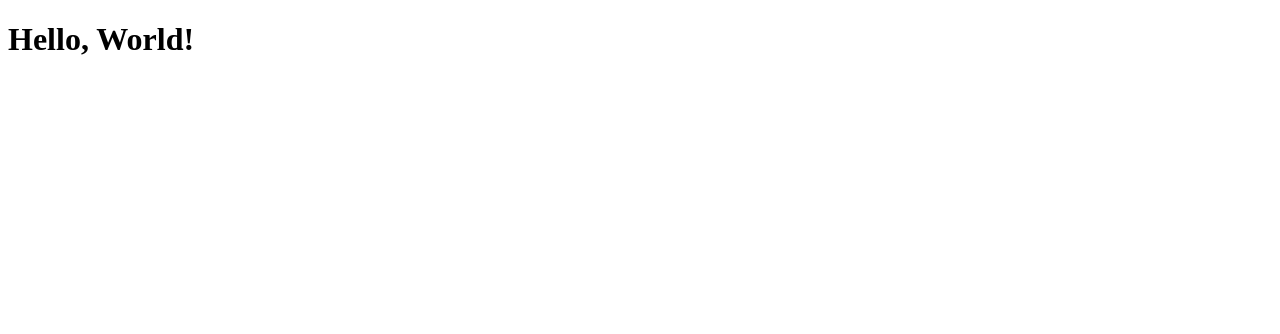
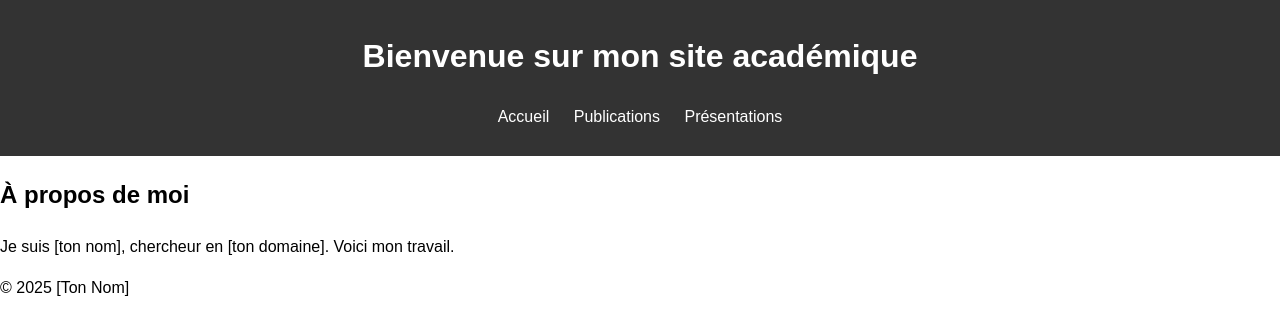
Before and after one commit to RemiDufloer/Dufloer.github.io, a plain HTML site: page index.html in a window 1280 px wide. Drawn offline with Linux system fonts and the light colour scheme.

Commit message:
test pages

```diff
--- a/index.html
+++ b/index.html
@@ -3,9 +3,28 @@
 <head>
     <meta charset="UTF-8">
     <meta name="viewport" content="width=device-width, initial-scale=1.0">
-    <title>Hello, World!</title>
+    <title>Mon Site Académique</title>
+    <link rel="stylesheet" href="style.css">
 </head>
 <body>
-    <h1>Hello, World!</h1>
+    <header>
+        <h1>Bienvenue sur mon site académique</h1>
+        <nav>
+            <ul>
+                <li><a href="index.html">Accueil</a></li>
+                <li><a href="papers.html">Publications</a></li>
+                <li><a href="talks.html">Présentations</a></li>
+            </ul>
+        </nav>
+    </header>
+
+    <section>
+        <h2>À propos de moi</h2>
+        <p>Je suis [ton nom], chercheur en [ton domaine]. Voici mon travail.</p>
+    </section>
+
+    <footer>
+        <p>© 2025 [Ton Nom]</p>
+    </footer>
 </body>
 </html>
--- /dev/null
+++ b/style.css
@@ -0,0 +1,28 @@
+body {
+    font-family: Arial, sans-serif;
+    line-height: 1.6;
+    margin: 0;
+    padding: 0;
+}
+
+header {
+    background: #333;
+    color: white;
+    padding: 10px;
+    text-align: center;
+}
+
+nav ul {
+    list-style: none;
+    padding: 0;
+}
+
+nav ul li {
+    display: inline;
+    margin: 0 10px;
+}
+
+nav a {
+    color: white;
+    text-decoration: none;
+}
```
Also changed, not shown: papers.html (added), talks.html (added).
